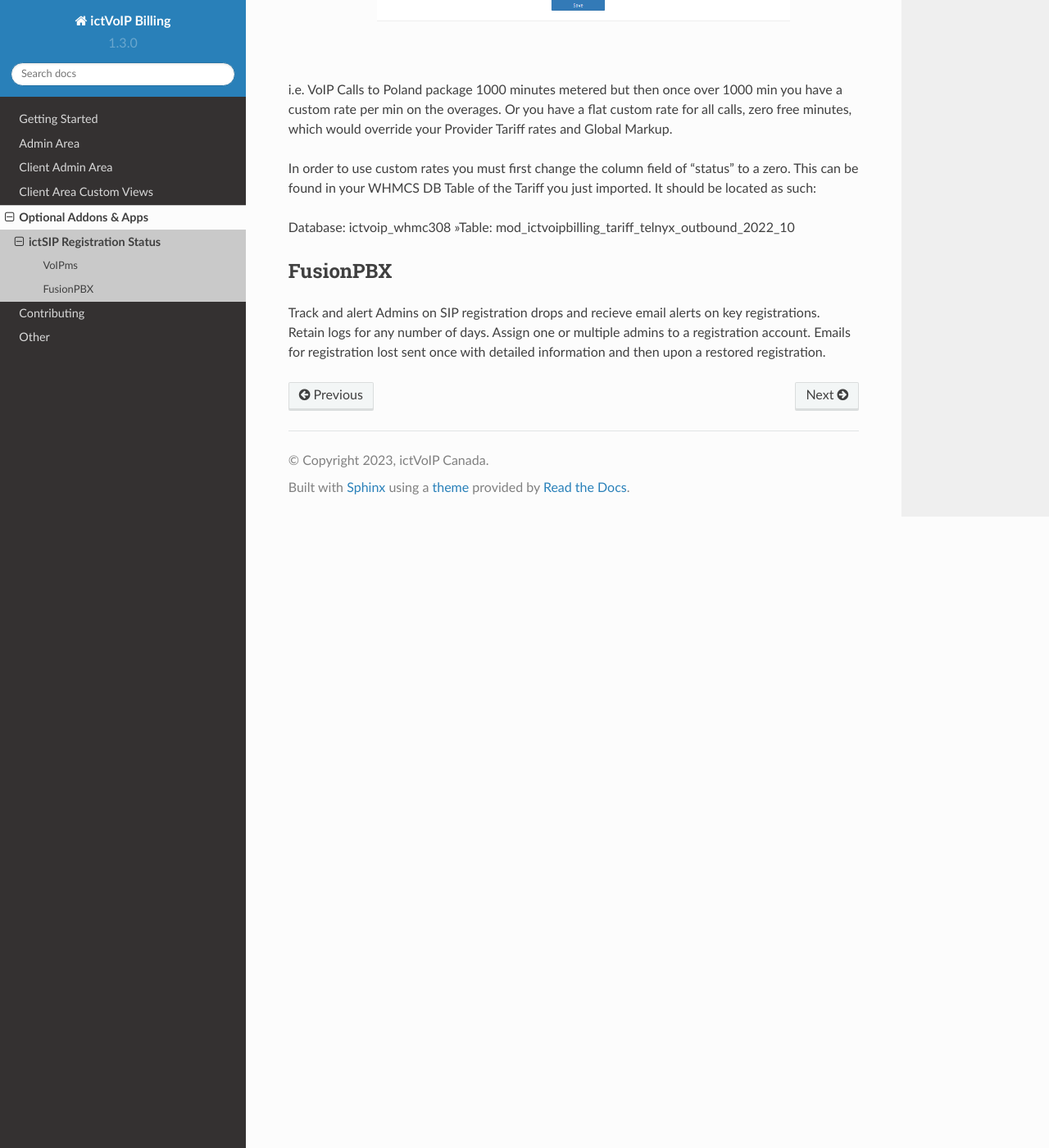
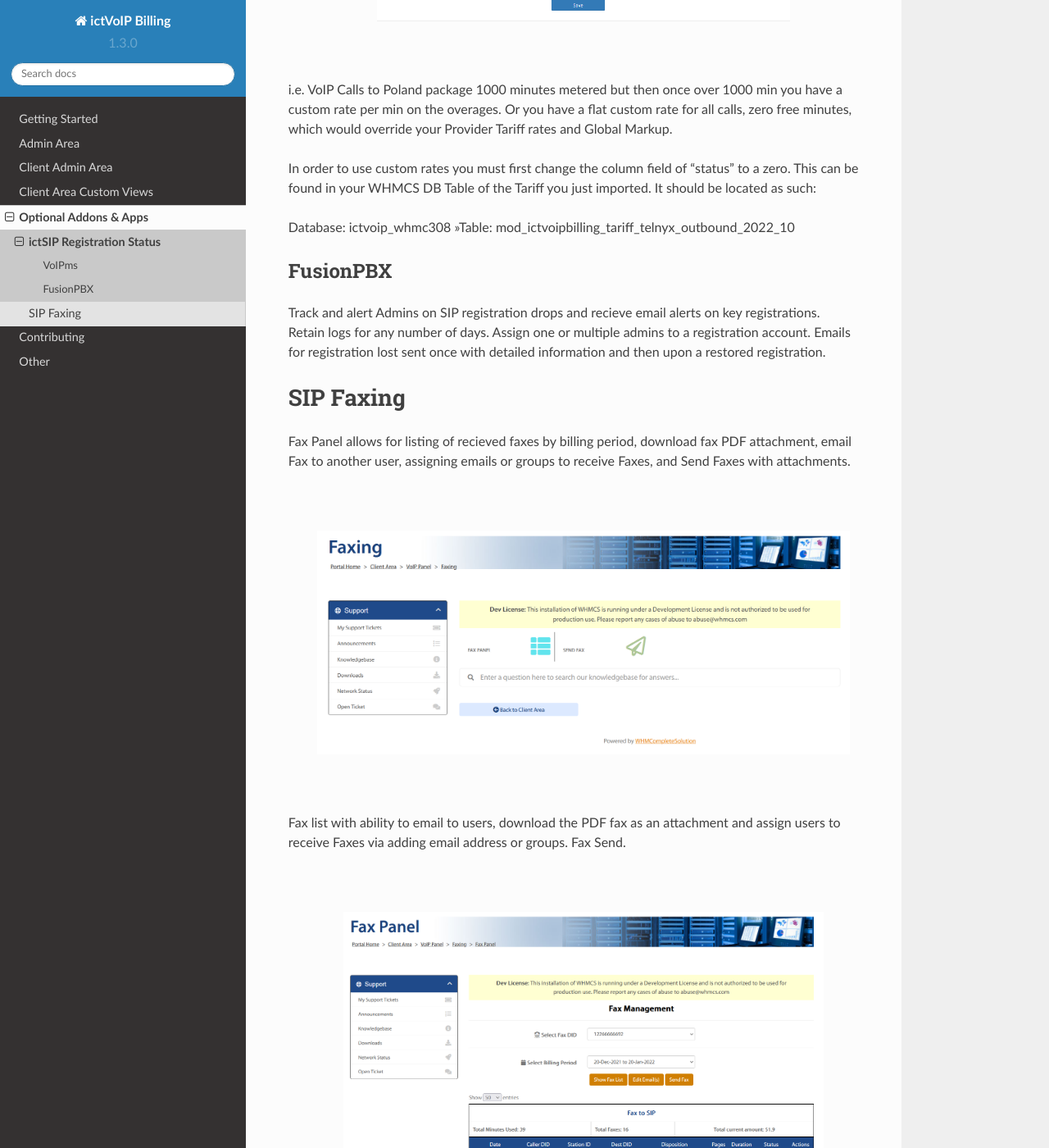
Before and after one commit to ictvoip/ictvoip-docs, a Sphinx documentation site: the page built from docs/source/ictsipreg/ictsipreg.rst, in a window 1280 px wide and 1400 px high, scrolled down 1687 px. Shown: the whole window at 82% size. Built offline with Sphinx 7.4.7 and the Read the Docs theme 2.0.0, drawn with Linux system fonts in a browser that asks for light colours; pages that are not in the unit, such as notebooks, are missing from menus; some of the changed text lies outside the part shown.

Commit message:
Update ictsipreg.rst

```diff
--- a/docs/source/ictsipreg/ictsipreg.rst
+++ b/docs/source/ictsipreg/ictsipreg.rst
@@ -67,3 +67,41 @@ FusionPBX
 *********
 
 Track and alert Admins on SIP registration drops and recieve email alerts on key registrations. Retain logs for any number of days. Assign one or multiple admins to a registration account. Emails for registration lost sent once with detailed information and then upon a restored registration.
+
+
+**********
+SIP Faxing
+**********
+
+Fax Panel allows for listing of recieved faxes by billing period, download fax PDF attachment, email Fax to another user, assigning emails or groups to receive Faxes, and Send Faxes with attachments.
+
+|
+
+ .. image:: ../_static/images/clientarea/FaxPanel.png
+        :scale: 40%
+        :align: center
+        :alt: Client CDRs
+
+|
+
+Fax list with ability to email to users, download the PDF fax as an attachment and assign users to receive Faxes via adding email address or groups. Fax Send.
+
+|
+
+ .. image:: ../_static/images/clientarea/faxlist.png
+        :scale: 40%
+        :align: center
+        :alt: Client CDRs
+
+|
+
+Send Fax using Attachments. Supported types: pdf, txt, jpg, gif, png, tif
+
+|
+
+ .. image:: ../_static/images/clientarea/sendfax.png
+        :scale: 40%
+        :align: center
+        :alt: Client CDRs
+
+|
```
